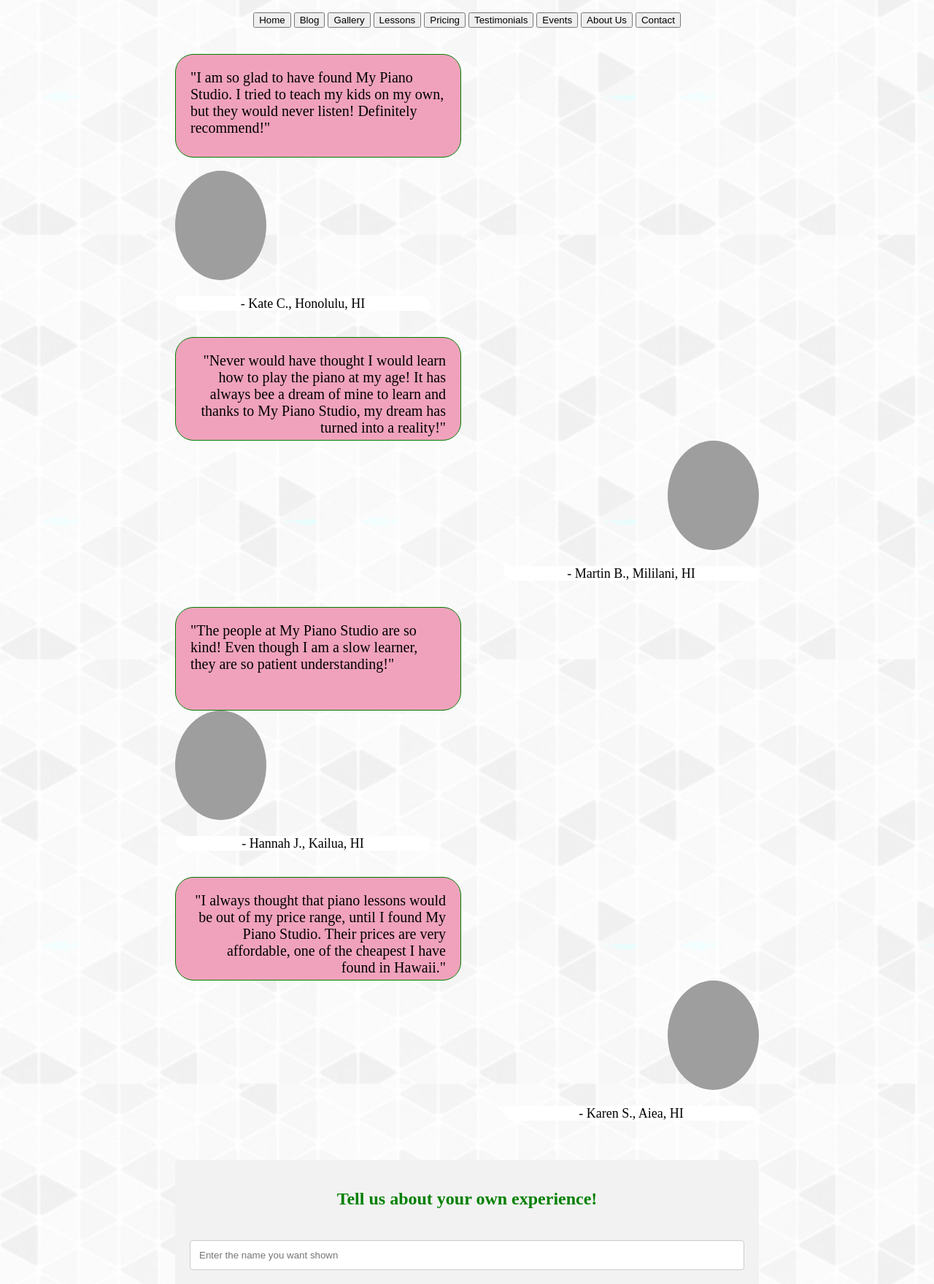
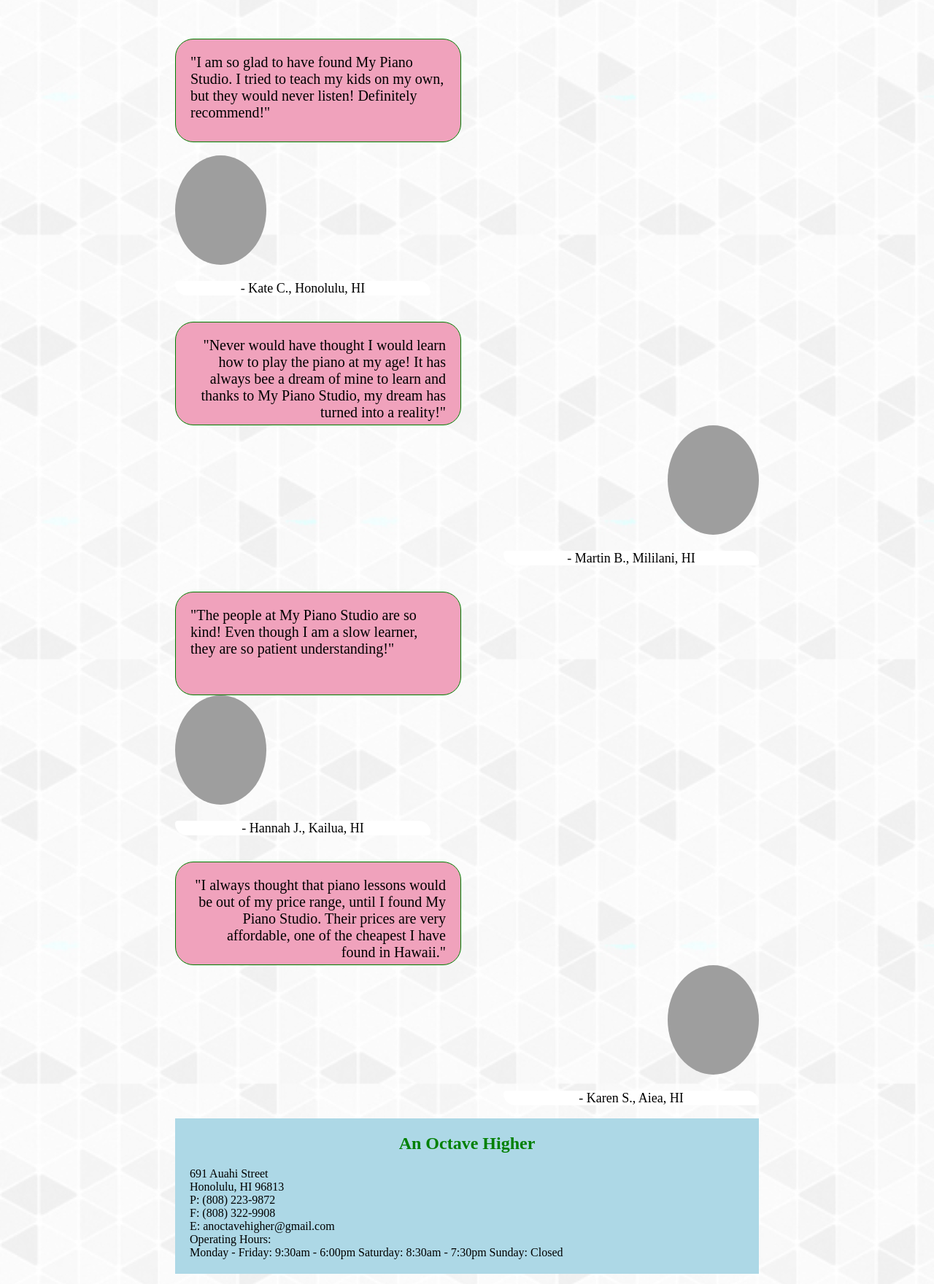
Before and after one commit to Brandon-Nishimura/FinalProject, a website: page Assignment4/public/testimonials3.html in a window 1280 px wide. Shown: the part 260-2020 px from the top of the page at 73% size. Drawn offline with Linux system fonts and the light colour scheme; grey boxes are pictures that could not be loaded.

Commit message:
Update testimonials3.html

```diff
--- a/Assignment4/public/testimonials3.html
+++ b/Assignment4/public/testimonials3.html
@@ -14,18 +14,6 @@
     <header id="main-header"></header>
 
     <h2>Testimonials</h2>
-    </div>
-    <div align="center">
-        <button type="button">Home</button>
-        <button type="button">Blog</button>
-        <button type="button">Gallery</button>
-        <button type="button">Lessons</button>
-        <button type="button">Pricing</button>
-        <button type="button">Testimonials</button>
-        <button type="button">Events</button>
-        <button type="button">About Us</button>
-        <button type="button">Contact</button>
-    </div>
     <br>
     <br>
     <div class="boxed" align="left">
@@ -86,28 +74,6 @@
         <p class="caption">- Karen S., Aiea, HI</p>
     </div>
 
-    <br>
-    <br>
-
-    <!-- Source: Lab 14 exercise 4 and Kazman Assignment 1 example (onkeyup)-->
-    <!--  Source: contact page and css: https://www.w3schools.com/howto/howto_css_contact_form.asp-->
-     <!--Source: max length in textbox https://www.tutorialspoint.com/How-to-limit-the-number-of-characters-entered-in-a-textarea-in-an-HTML-form-->
-    <div class= "container">
-    <form name="register" action="" method="POST">
-        <div style="text-align:center">
-            <h2>Tell us about your own experience!</h2>
-        </div>
-        <br>
-        <input type="text" name="fullname" size="40" placeholder="Enter the name you want shown"><span id="fullname_span"></span><br />
-        <input type="text" name="username" size="40" placeholder="Enter username"><span id="username_span"></span><br />
-        <textarea type="text" id="testimonial" name="testimonial" placeholder="Write your testimonial here!" style="height:200px;" max="10"></textarea>
-        <input type="submit" value="Submit" name="registerSubmit"><span id="button_span"></span>
-    </form>
-</div>
-
-
-
-    <div class="break"></div>
     <footer id="main-footer"></footer>
 
     <script type="text/javascript" src="common.js"></script>
@@ -116,36 +82,3 @@
 </body>
 
 </html>
-
-<script>
-    /*
-    Source: https://www.w3schools.com/howto/howto_css_contact_form.asp
-        <div class="container">
-        <div style="text-align:center">
-            <h2>Tell us about your own experience!</h2>
-        </div>
-        <div class="row">
-            <div class="column">
-            </div>
-            <div class="column">
-                <form action="/action_page.php">
-                    <label for="fname">First Name</label>
-                    <input type="text" id="fname" name="firstname" placeholder="Your name..">
-                    <label for="lname">Last Name</label>
-                    <input type="text" id="lname" name="lastname" placeholder="Your last name..">
-                    <label for="country">Country</label>
-                    <select id="country" name="country">
-                        <option value="australia">Australia</option>
-                        <option value="canada">Canada</option>
-                        <option value="usa">USA</option>
-                    </select>
-                    <label for="subject">Subject</label>
-                    <textarea id="subject" name="subject" placeholder="Write something.."
-                        style="height:170px"></textarea>
-                    <input type="submit" value="Submit">
-                </form>
-            </div>
-        </div>
-    </div>
-    */
-</script>
```
